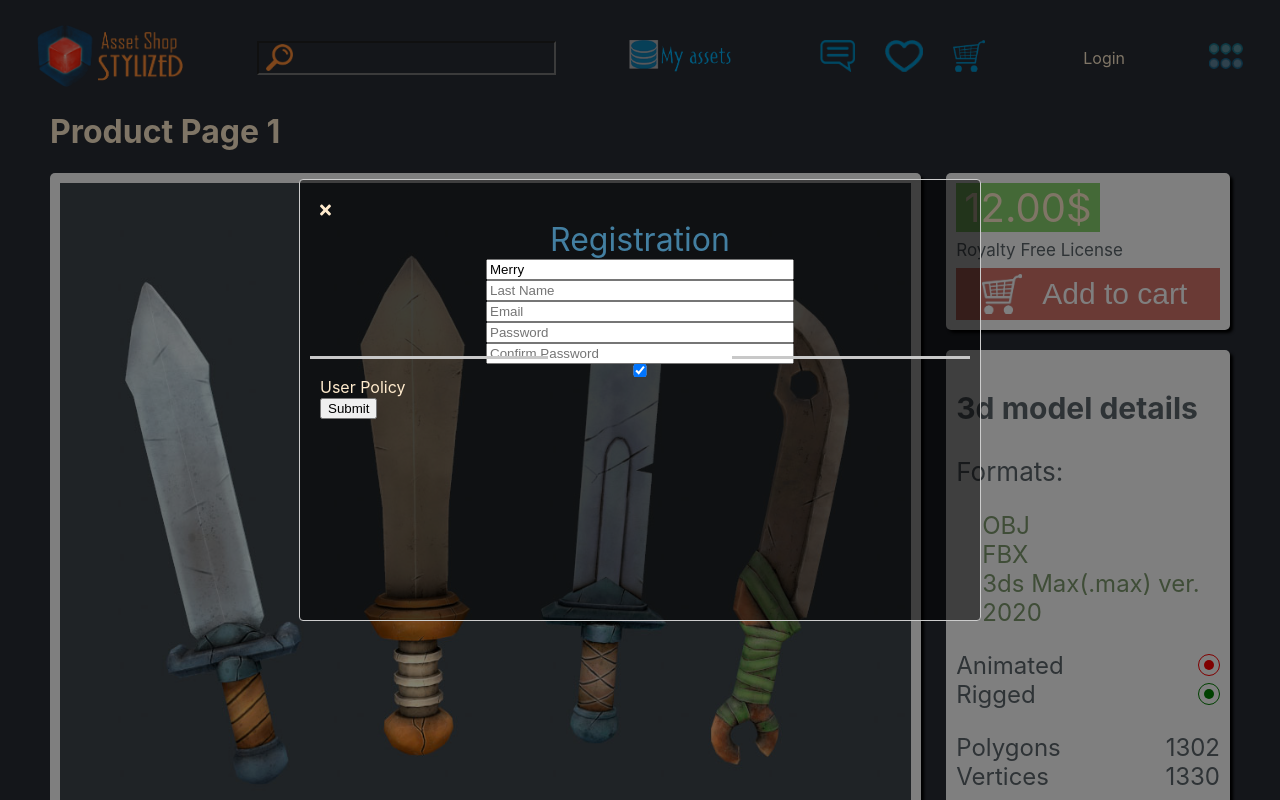
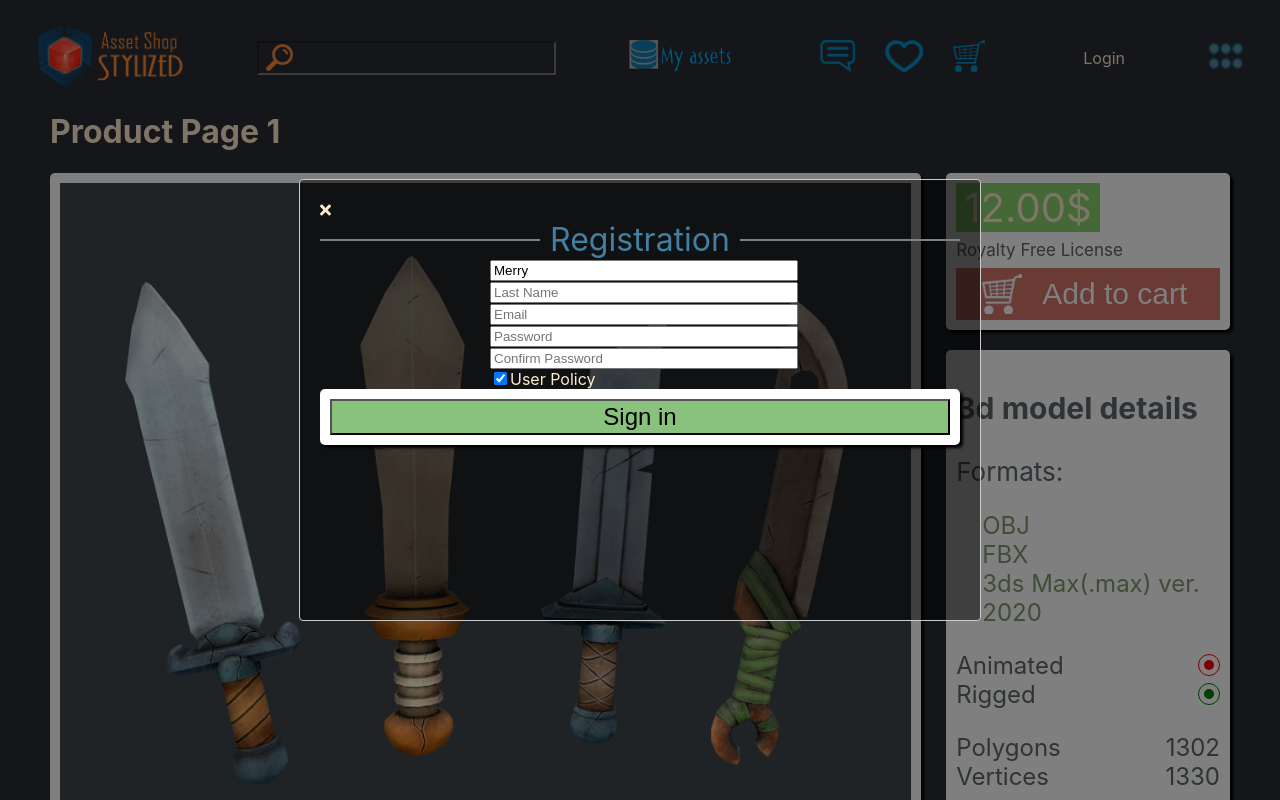
Before and after one commit to deeartrama88/react-redux-starter-template, a React (Create React App) app: page /product/1 in a window 1280 px wide. Shown: the top 800 px of the page. Built offline with nearby package versions, Linux system fonts and the light colour scheme.

Commit message:
form styling changes

```diff
--- a/src/components/forms/Field.js
+++ b/src/components/forms/Field.js
@@ -14,6 +14,8 @@ const CustomField = ({type, label, placeholder, name, checkboxLabel}) => {
                 return (
                     <div>
                         <div>{label}</div>
+                        <div className="input-box-wrap">
+                            <div>
                                 <input
                                    className="input-box"
                                    type={type}
@@ -25,9 +27,11 @@ const CustomField = ({type, label, placeholder, name, checkboxLabel}) => {
                                 {type === 'checkbox' && checkboxLabel && (
                                    <span className="checkbox-label">{checkboxLabel}</span>
                                 )}
+                            </div>
                             {meta.touched && meta.error && (
                                <div className="error">{meta.error}</div>
                             )}
+                        </div>
                     </div>
                 )
             }}
--- a/src/components/forms/Field.scss
+++ b/src/components/forms/Field.scss
@@ -1,12 +1,21 @@
- .input-box {
+ .input-box-wrap {
   display: flex;
   justify-content: center;
   flex-direction: column;
   width: 300px;
   margin: auto;
 }
+ .input-box{
+   width: 100%;
+   &[type='checkbox'] {
+    width: auto;
+  }
+ }
 .my-custom-input {
   font-size: 24px;
   margin: 25px 0;
   border: 2px solid #c8c8c8;
 }
+.checkbox-label {
+  display: inline-block;
+}
--- a/src/components/forms/LoginForm/index.js
+++ b/src/components/forms/LoginForm/index.js
@@ -5,6 +5,7 @@ import {connect} from "react-redux";
 import { bindActionCreators } from "redux";
 import CustomField from '../Field';
 import {login} from '../../../store/actions/userActions';
+import "../index.scss";
 import "./index.scss";
 
 const validationSchema = Yup.object({
@@ -20,8 +21,8 @@ const validationSchema = Yup.object({
 const LoginForm = ({isSubmitting}) => {
     return (
        <Form>
-          <div className='login-box'>
-             <div className="login-title">LOGIN</div>
+          <div className='form-title-box'>
+             <div className="form-title">LOGIN</div>
           </div>
           <CustomField name="password" type="text" placeholder="Password"/>
           <CustomField name="username" type="text" placeholder="Username"/>
--- a/src/components/forms/LoginForm/index.scss
+++ b/src/components/forms/LoginForm/index.scss
@@ -1,55 +1,4 @@
 
-.login {
-    display: flex;
-  &-title {
-    font-size: 2rem;
-    text-align: center;
-    color: #437fa1;
-    margin: 0 auto;
-    overflow: hidden;
-  }
-  &-title:before {
-    display: block;
-    width: 35%;
-    content: '';
-    position: absolute;
-    border-bottom: 3px solid #c8c8c8;
-    top: 40%;
-    right: 10px;
-  }
-  &-title:after {
-    display: block;
-    width: 35%;
-    content: '';
-    position: absolute;
-    border-bottom: 3px solid #c8c8c8;
-    top: 40%;
-    left: 10px;
-  }
-}
-.login-box {
-  position: relative;
-}
-
-.lost-pass {
-  display: flex;
-  justify-content: center;
-  margin: 25px 0;
-  font-size: 24px;
-  color: #768288;
-}
-
-.wrap {
-  display: flex;
-  justify-content: center;
-  margin-bottom: 35px;
-  &-btn {
-    font-size: 24px;
-
-    padding: 2px 110px;
-    background-color: #88c27d;
-  }
-}
 
 .holder {
   &-line {
--- a/src/components/forms/RegistrationForm/index.js
+++ b/src/components/forms/RegistrationForm/index.js
@@ -5,6 +5,7 @@ import {connect} from "react-redux";
 import { bindActionCreators } from "redux";
 import CustomField from '../Field';
 import {registration} from '../../../store/actions/userActions';
+import "../index.scss";
 import "./index.scss";
 
 const validationSchema = Yup.object({
@@ -21,7 +22,11 @@ const validationSchema = Yup.object({
 const RegistrationForm = ({isSubmitting, errors}) => {
     return (
         <Form>
-            <div className="login-title">Registration</div>
+           <div className='form-title-box'>
+              <div className='form-title-line'> </div>
+               <div className="form-title">Registration</div>
+              <div className='form-title-line'> </div>
+           </div>
             <CustomField name="firstName" type="text" placeholder="First Name"/>
             <CustomField name="lastName" type="text" placeholder="Last Name"/>
             <CustomField name="email" type="text" placeholder="Email"/>
@@ -31,9 +36,11 @@ const RegistrationForm = ({isSubmitting, errors}) => {
             {/* {errors && errors.serverError && ( */}
             {/*    <div>{errors.serverError}</div> */}
             {/* )} */}
-            <button type="submit" disabled={isSubmitting}>
-                {isSubmitting ? 'Loading' : 'Submit'}
-            </button>
+           <div className='wrap'>
+              <button className='wrap-btn' type="submit" disabled={isSubmitting}>
+                 {isSubmitting ? 'Loading' : 'Sign in'}
+              </button>
+           </div>
         </Form>
     );
 };
--- /dev/null
+++ b/src/components/forms/index.scss
@@ -0,0 +1,51 @@
+.form {
+  display: flex;
+  &-title {
+    font-size: 2rem;
+    text-align: center;
+    color: #437fa1;
+    margin: 0 auto;
+    overflow: hidden;
+    padding: 0 10px;
+    &-line {
+      height: 2px;
+      background: gray;
+      flex-grow: 1;
+    }
+  }
+}
+
+.form-title-box {
+  position: relative;
+  display: flex;
+  align-items: center;
+}
+
+.wrap {
+  display: flex;
+  justify-content: center;
+  margin-bottom: 35px;
+  &-btn {
+    font-size: 24px;
+
+    padding: 2px 114px;
+    background-color: #88c27d;
+  }
+}
+
+@media (min-width: 768px) and (max-width: 991px) {
+  .wrap {
+    &-btn {
+      font-size: 16px;
+      padding: 7px 126px;
+    }
+  }
+}
+@media (min-width: 320px) and (max-width: 768px) {
+  .wrap {
+    &-btn {
+      font-size: 14px;
+      padding: 8px 128px;
+    }
+  }
+}
```
Lines whose indentation alone changed are shown as unchanged.
